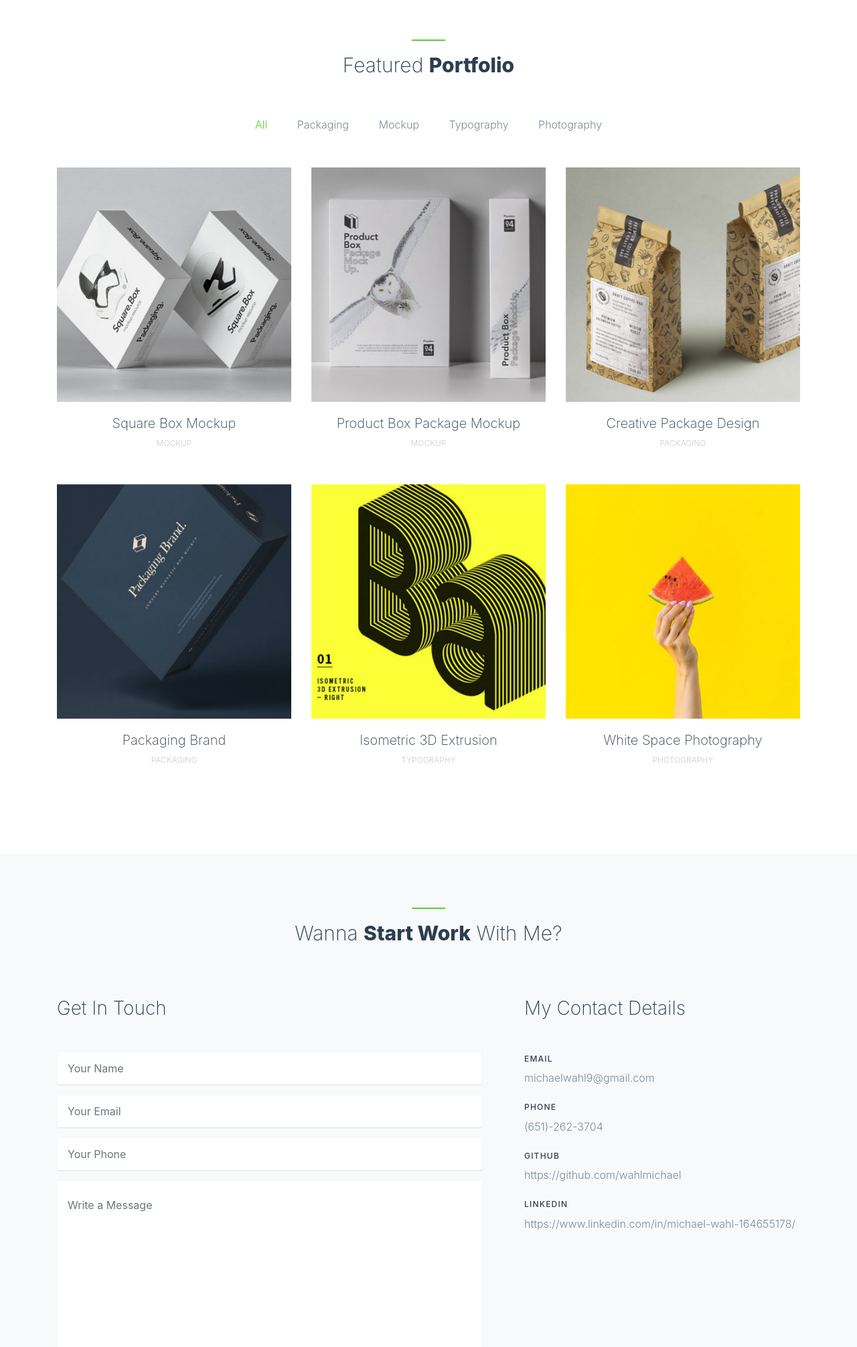
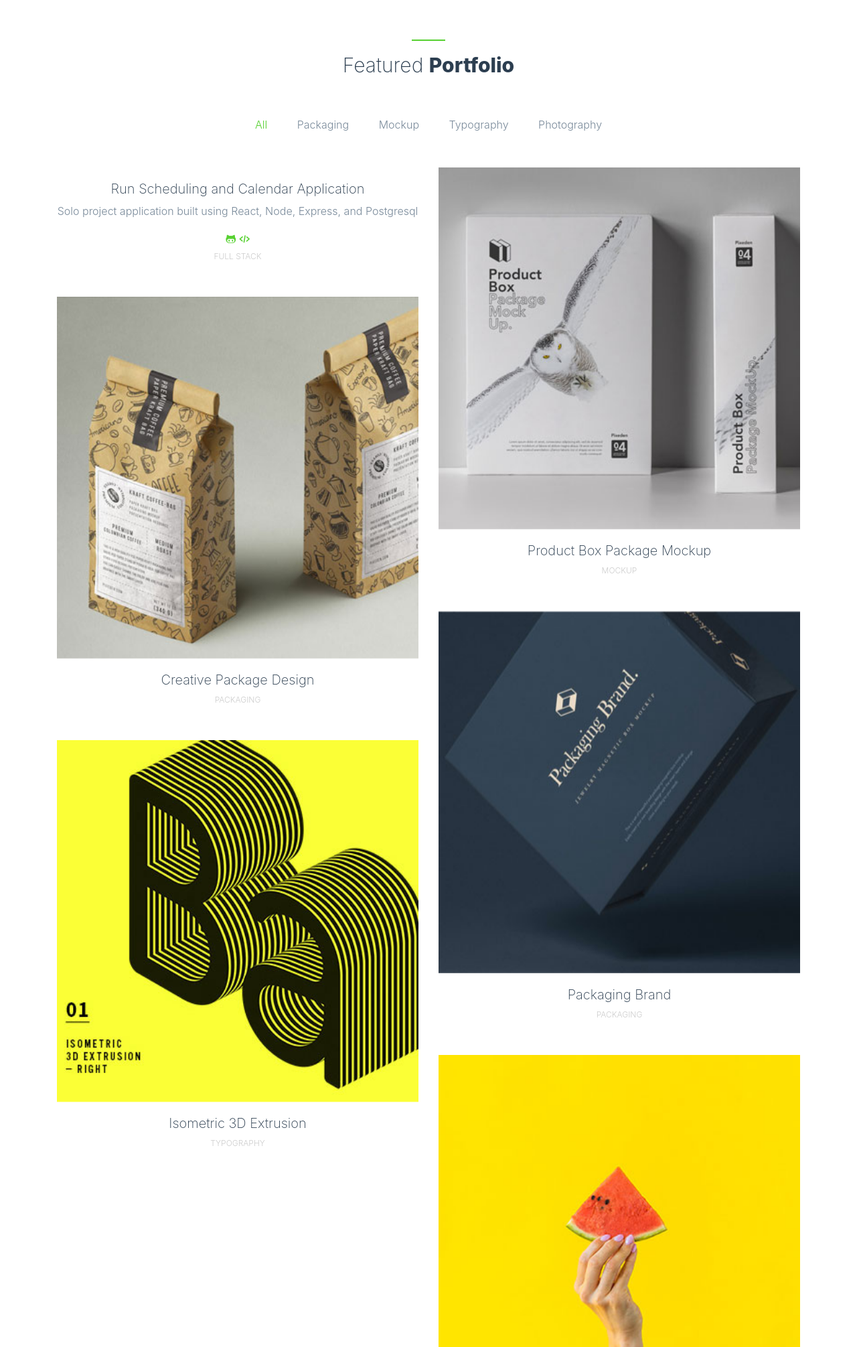
Before and after one commit to wahlmichael/personal-site, a Django app: page / in a window 1280 px wide. Shown: the part 2230-4241 px from the top of the page at 67% size. Run offline with Django 3.2, Linux system fonts and the light colour scheme; some libraries are stand-ins or nearby versions; some web fonts are replaced.

Commit message:
styling for portfolio

```diff
--- a/templates/pages/index.html
+++ b/templates/pages/index.html
@@ -140,11 +140,11 @@
 
                   <div class="filters-content">
                       <div class="row grid">
-                          <div class="single-portfolio col-sm-4 all mockup">
+                          <div class="single-portfolio col-sm-6 all mockup">
                             <div class="relative">
                               <div class="thumb">
                                 <div class="overlay overlay-bg"></div>
-                                 <img class="image img-fluid" src="images/p1.jpg" alt="">
+                                 <!-- <img class="image img-fluid" src="{% static 'images/whether-run.jpg' %}" alt=""> -->
                               </div>
                 <a href="images/p1.jpg" class="img-pop-up">
                   <div class="middle">
@@ -153,11 +153,16 @@
               </a>
                             </div>
               <div class="p-inner">
-                  <h4>Square Box Mockup</h4>
-                <div class="cat">Mockup</div>
+                  <h4>Run Scheduling and Calendar Application</h4>
+                  <p>Solo project application built using React, Node, Express, and Postgresql</p>
+                  <div class="project-links col-md-12 text-center">
+                      <a href="https://github.com/wahlmichael" class="social-item" target="_blank"><span class="icon-github"></span></a>
+                      <a href="https://github.com/wahlmichael" class="social-item" target="_blank"><span class="icon-code"></span></a>
+                  </div>
+                <div class="cat">Full Stack</div>
               </div>
                           </div>
-                          <div class="single-portfolio col-sm-4 all mockup">
+                          <div class="single-portfolio col-sm-6 all mockup">
                             <div class="relative">
                               <div class="thumb">
                                 <div class="overlay overlay-bg"></div>
@@ -174,7 +179,7 @@
                 <div class="cat">Mockup</div>
               </div>
                           </div>
-                          <div class="single-portfolio col-sm-4 all packaging">
+                          <div class="single-portfolio col-sm-6 all packaging">
                             <div class="relative">
                               <div class="thumb">
                                 <div class="overlay overlay-bg"></div>
@@ -192,7 +197,7 @@
                                   <div class="cat">Packaging</div>
                               </div>
                           </div>
-                          <div class="single-portfolio col-sm-4 all packaging mockup">
+                          <div class="single-portfolio col-sm-6 all packaging mockup">
                             <div class="relative">
                               <div class="thumb">
                                 <div class="overlay overlay-bg"></div>
@@ -209,7 +214,7 @@
                                   <div class="cat">Packaging</div>
                               </div>
                           </div>
-                          <div class="single-portfolio col-sm-4 all typography">
+                          <div class="single-portfolio col-sm-6 all typography">
                             <div class="relative">
                             <div class="thumb">
                                 <div class="overlay overlay-bg"></div>
@@ -226,7 +231,7 @@
                                   <div class="cat">Typography</div>
                               </div>
                           </div>
-                          <div class="single-portfolio col-sm-4 all photography">
+                          <div class="single-portfolio col-sm-6 all photography">
                             <div class="relative">
                               <div class="thumb">
                                 <div class="overlay overlay-bg"></div>
```
Also changed, not shown: mwdev/static/images/whether-run.jpg (added).
